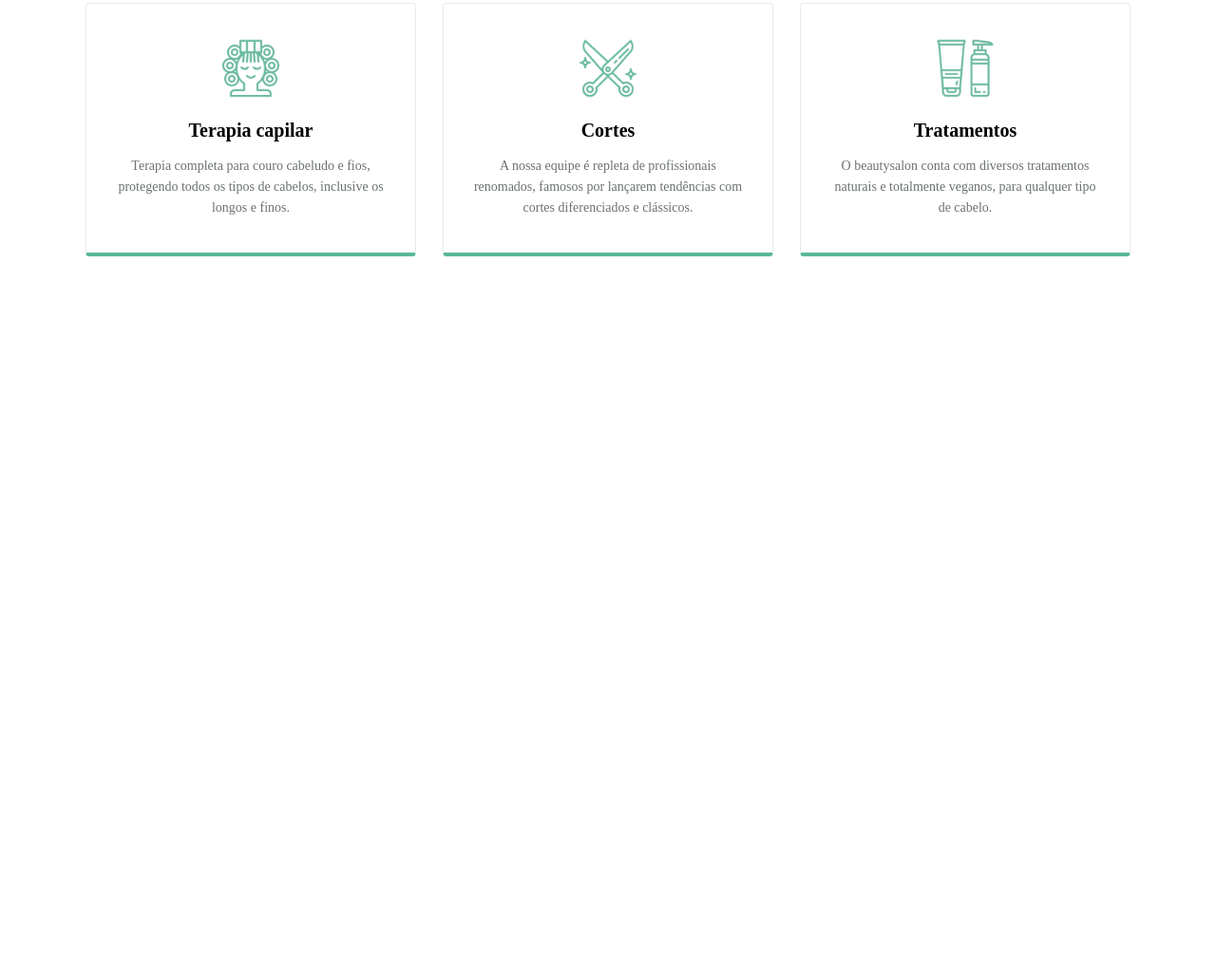
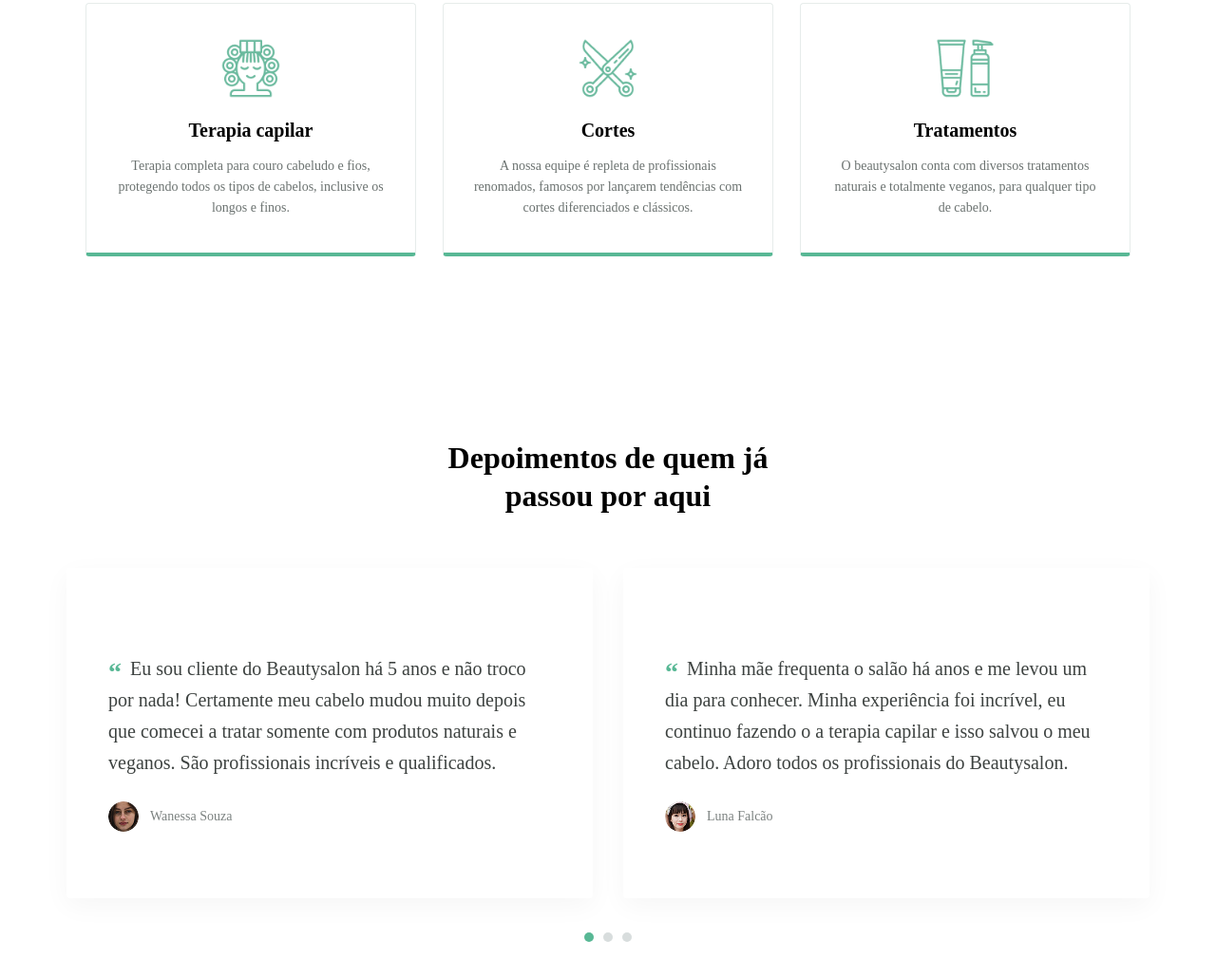
Before and after one commit to zarafwon777-glitch/week-4-1, a plain HTML site: page index.html in a window 1280 px wide. Shown: the part 1763-2793 px from the top of the page at 95% size. Before the commit the page ends 2137 px from the top, so only its background shows below. Drawn offline with Linux system fonts and the light colour scheme.

Commit message:
4 section

```diff
--- a/index.html
+++ b/index.html
@@ -67,5 +67,38 @@
       </article>
     </div>
   </section>
+  <section class="testimonials">
+    <h2>Depoimentos de quem já passou por aqui</h2>
+
+    <div class="testimonials-grid">
+      <article class="testimonial-card">
+        <p class="quote">
+          <span class="quote-mark">“</span>
+          Eu sou cliente do Beautysalon há 5 anos e não troco por nada! Certamente meu cabelo mudou muito depois que comecei a tratar somente com produtos naturais e veganos. São profissionais incríveis e qualificados.
+        </p>
+        <div class="author">
+          <img src="./Img (2).png" alt="Wanessa Souza" />
+          <span>Wanessa Souza</span>
+        </div>
+      </article>
+
+      <article class="testimonial-card testimonial-card--desktop-only">
+        <p class="quote">
+          <span class="quote-mark">“</span>
+          Minha mãe frequenta o salão há anos e me levou um dia para conhecer. Minha experiência foi incrível, eu continuo fazendo o a terapia capilar e isso salvou o meu cabelo. Adoro todos os profissionais do Beautysalon.
+        </p>
+        <div class="author">
+          <img src="./Img (3).png" alt="Luna Falcão" />
+          <span>Luna Falcão</span>
+        </div>
+      </article>
+    </div>
+
+    <div class="dots" aria-hidden="true">
+      <span class="dot dot--active"></span>
+      <span class="dot"></span>
+      <span class="dot"></span>
+    </div>
+  </section>
 </body>
 </html>
--- a/style.css
+++ b/style.css
@@ -211,6 +211,86 @@ p {
   color: #6b7270;
   margin-bottom: 0;
 }
+.testimonials {
+  max-width: 1140px;
+  margin: 0 auto;
+  padding: 96px 24px;
+}
+
+.testimonials h2 {
+  max-width: 420px;
+  margin: 0 auto 56px;
+  text-align: center;
+  font-size: 32px;
+  line-height: 1.25;
+  font-weight: 700;
+}
+
+.testimonials-grid {
+  display: grid;
+  grid-template-columns: repeat(2, 1fr);
+  gap: 32px;
+}
+
+.testimonial-card {
+  background: #ffffff;
+  border-radius: 4px;
+  padding: 70px 44px;
+  box-shadow: 0 8px 28px rgba(0, 0, 0, 0.04);
+}
+
+.quote {
+  font-size: 20px;
+  line-height: 1.65;
+  color: #3d4240;
+  margin-bottom: 24px;
+}
+
+.quote-mark {
+  color: #58b895;
+  font-size: 28px;
+  font-weight: 700;
+  line-height: 0;
+  vertical-align: -6px;
+  margin-right: 4px;
+}
+
+.author {
+  display: flex;
+  align-items: center;
+  gap: 12px;
+}
+
+.author img {
+  width: 32px;
+  height: 32px;
+  border-radius: 50%;
+  object-fit: cover;
+  display: block;
+}
+
+.author span {
+  font-size: 14px;
+  color: #7c8280;
+}
+
+.dots {
+  display: flex;
+  justify-content: center;
+  gap: 10px;
+  margin-top: 36px;
+}
+
+.dot {
+  width: 10px;
+  height: 10px;
+  border-radius: 50%;
+  background: #d8dddd;
+}
+
+.dot--active {
+  background: #58b895;
+}
 
 
 
@@ -311,4 +391,27 @@ p {
     gap: 24px;
   }
 }
+
+  .testimonials {
+    padding: 64px 20px;
+  }
+
+  .testimonials h2 {
+    max-width: 100%;
+    text-align: left;
+    font-size: 30px;
+    margin-bottom: 32px;
+  }
+
+  .testimonials-grid {
+    grid-template-columns: 1fr;
+  }
+
+  .testimonial-card--desktop-only {
+    display: none;
+  }
+
+  .testimonial-card {
+    padding: 32px 24px;
+  }
 }
```
Also changed, not shown: Img (2).png (added), Img (3).png (added).
